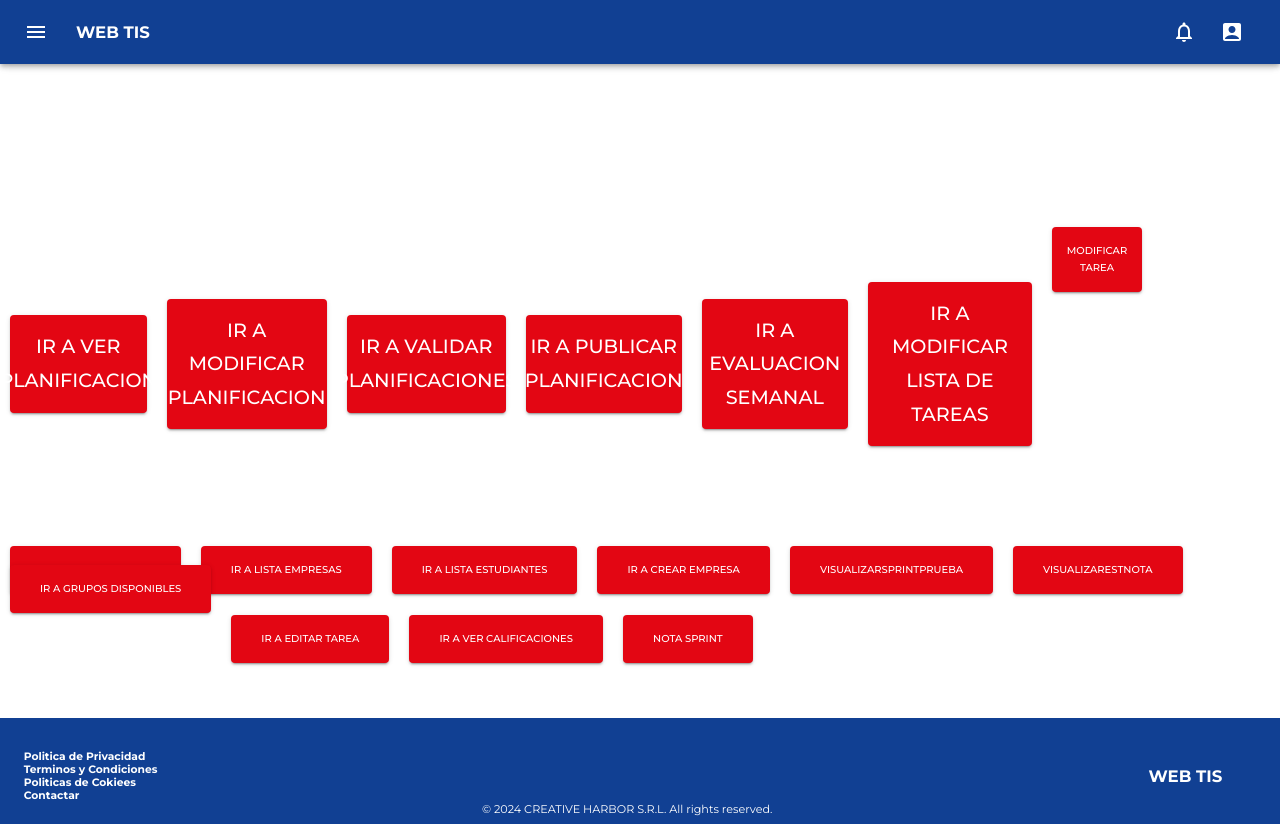
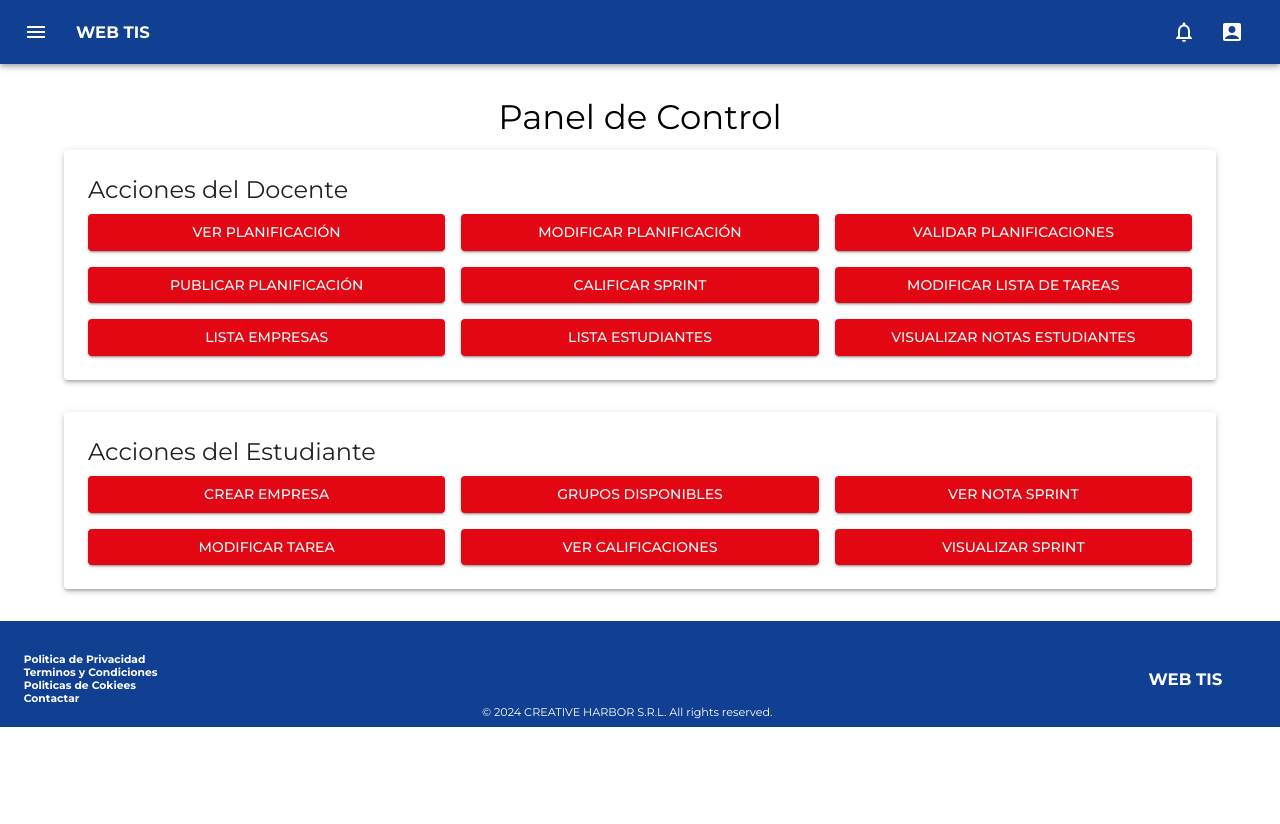
Before and after one commit to RichardAgr/Evaluacion-de-Proyectos, a React (Vite) app in the folder Frontend/: page / in a window 1280 px wide. After the commit the page ends 800 px from the top, so only its background shows below. Built offline with nearby package versions, Linux system fonts and the light colour scheme.

Commit message:
correccion de Editar Planificacion

```diff
--- a/Frontend/src/pages/Home/home.jsx
+++ b/Frontend/src/pages/Home/home.jsx
@@ -1,323 +1,134 @@
 import { Fragment } from "react";
 import Footer from "../../components/Footer/footer.jsx";
 import Header from "../../components/Header/header.jsx";
+import { useNavigate } from "react-router-dom";
+import { Container, Grid, Button, Typography, Paper } from "@mui/material";
 
-import { useNavigate } from "react-router-dom";
-import { Button } from "@mui/material";
+const ButtonGroup = ({ title, buttons }) => (
+  <Paper elevation={3} sx={{ p: 3, mb: 4 }}>
+    <Typography variant="h5" gutterBottom>
+      {title}
+    </Typography>
+    <Grid container spacing={2}>
+      {buttons.map((button, index) => (
+        <Grid item xs={12} sm={6} md={4} key={index}>
+          <Button
+            variant="contained"
+            color="primary"
+            fullWidth
+            onClick={button.onClick}
+            sx={{
+              height: "100%",
+              display: "flex",
+              justifyContent: "center",
+              alignItems: "center",
+              textAlign: "center",
+            }}
+          >
+            {button.label}
+          </Button>
+        </Grid>
+      ))}
+    </Grid>
+  </Paper>
+);
 
 function Home() {
   const navigate = useNavigate();
 
-  const handleNavigateToVerPlanificacion = () => {
-    navigate("/visualizarPlanificacion");
-  };
-  const handleNavigateToModificarPlanificacion = () => {
-    navigate("/modificarPlanificacion/empresa/1");
-  };
-  const handleNavigateToPublicarPlanificacion = () => {
-    navigate("/publicarPlanificacion/empresa/1");
-  };
-  const handleNavigateToValidarEmpresas = () => {
-    navigate("/validarPlanificacion/");
-  };
-  const handleNavigateToEvaluacionSemanal = () => {
-    navigate("/evaluacionSemanal/empresa/1/sprint/1/");
-  };
-  const handleNavigateToModificarLista = () => {
-    navigate("/modificarListaTareas/empresa/1/sprint/1/semana/1");
-  };
-  const handleNavigateToEmpresasLista = () => {
-    navigate("/homeGrupoDocente/listaEmpresas/1");
-  };
+  const teacherButtons = [
+    {
+      label: "Ver Planificación",
+      onClick: () => navigate("/visualizarPlanificacion"),
+    },
+    {
+      label: "Modificar Planificación",
+      onClick: () => navigate("/modificarPlanificacion/empresa/1"),
+    },
+    {
+      label: "Validar Planificaciones",
+      onClick: () => navigate("/validarPlanificacion/"),
+    },
+    {
+      label: "Publicar Planificación",
+      onClick: () => navigate("/publicarPlanificacion/empresa/1"),
+    },
+    {
+      label: "Calificar Sprint",
+      onClick: () => navigate("/calificarSprint/empresa/1/sprint/1/"),
+    },
+    {
+      label: "Modificar Lista de Tareas",
+      onClick: () =>
+        navigate("/modificarListaTareas/empresa/1/sprint/1/semana/1"),
+    },
+    {
+      label: "Lista Empresas",
+      onClick: () => navigate("/homeGrupoDocente/listaEmpresas/1"),
+    },
+    {
+      label: "Lista Estudiantes",
+      onClick: () => navigate("/homeGrupoDocente/listaEstudiantes/1/2024-2"),
+    },
+    {
+      label: "Visualizar Notas Estudiantes",
+      onClick: () => navigate("/homeDcoente/visCalificar"),
+    },
+  ];
 
-  const handleNavigateToListaEstudiantes = () => {
-    navigate("/homeGrupoDocente/listaEstudiantes/1/2024-2");
-  };
-  const handleNavigateToListaEstudiantesA = () => {
-    navigate("/homeGrupoDocente/listaEstudiantesA/1/2024-2");
-  };
+  const studentButtons = [
+    {
+      label: "Crear Empresa",
+      onClick: () => navigate("/homeEstudiante/homeGrupoEstudiante/crearGrupo"),
+    },
+    {
+      label: "Grupos Disponibles",
+      onClick: () => navigate("/homeEstudiante/gruposDisponibles"),
+    },
+    {
+      label: "Ver Nota Sprint",
+      onClick: () =>
+        navigate(
+          "homeEstudiante/homeGrupoEstudiante/empresas/1/calificaciones"
+        ),
+    },
+    {
+      label: "Modificar Tarea",
+      onClick: () =>
+        navigate("/homeEstudiante/homeGrupoEstudiante/sprint/semana/tareas/1"),
+    },
+    {
+      label: "Ver Calificaciones",
+      onClick: () =>
+        navigate(
+          "/homeEstudiante/homeGrupoEstudiante/empresas/1/calificaciones"
+        ),
+    },
+    {
+      label: "Visualizar Sprint",
+      onClick: () => navigate("/homeEstudiante/homeGrupoEstudiante/sprint/1"),
+    },
+  ];
 
-  const handleNavigateToCrearEmpresa = () => {
-    navigate("/homeEstudiante/homeGrupoEstudiante/crearGrupo");
-  };
-
-  const handleNavigateToGruposDisponibles = () => {
-    navigate("/homeEstudiante/gruposDisponibles");
-  };
-  const handleNavigateToNotaSprint = () => {
-    navigate( 'homeEstudiante/homeGrupoEstudiante/empresas/1/calificaciones');
-  };
-  const handleNavigateToModificarTarea = () => {
-    navigate( '/homeEstudiante/homeGrupoEstudiante/sprint/semana/tareas/1');
-  };
+  const sharedButtons = [
 
 
-  const handleNavigateEditarTarea = () => {
-    navigate("/homeEstudiante/homeGrupoEstudiante/sprint/semana/tareas/1");
-  };
+  ];
 
-  const handleNavigateCalificacionesHito = () => {
-    navigate("/homeEstudiante/homeGrupoEstudiante/empresas/1/calificaciones");
-  };
 
-  const handleNavigateVisualizarSprint = () => {
-    navigate("/homeEstudiante/homeGrupoEstudiante/sprint/1");
-  };
-  const handleNavigateResultadosAlumnos = () => {
-    navigate("/homeDcoente/visCalificar");
-  };
+
   return (
-    <Fragment>
+    <>
       <Header />
-      <div
-        className="container"
-        style={{
-          display: "flex",
-          justifyContent: "center",
-          alignItems: "center",
-          minHeight: "calc(100vh - 200px)", // Adjust this value based on your header and footer height
-        }}
-      >
-        <Button
-          variant="contained"
-          color="primary"
-          size="large"
-          onClick={handleNavigateToVerPlanificacion}
-          style={{
-            padding: "15px 30px",
-            fontSize: "1.2rem",
-            margin: "10px",
-          }}
-        >
-          Ir a Ver Planificacion
-        </Button>
-        <Button
-          variant="contained"
-          color="primary"
-          size="large"
-          onClick={handleNavigateToModificarPlanificacion}
-          style={{
-            padding: "15px 30px",
-            fontSize: "1.2rem",
-            margin: "10px",
-          }}
-        >
-          Ir a Modificar Planificacion
-        </Button>
-        <Button
-          variant="contained"
-          color="primary"
-          size="large"
-          onClick={handleNavigateToValidarEmpresas}
-          style={{
-            padding: "15px 30px",
-            fontSize: "1.2rem",
-            margin: "10px",
-          }}
-        >
-          Ir a Validar planificaciones
-        </Button>
-        <Button
-          variant="contained"
-          color="primary"
-          size="large"
-          onClick={handleNavigateToPublicarPlanificacion}
-          style={{
-            padding: "15px 30px",
-            fontSize: "1.2rem",
-            margin: "10px",
-          }}
-        >
-          Ir a publicar planificacion
-        </Button>
-        <Button
-          variant="contained"
-          color="primary"
-          size="large"
-          onClick={handleNavigateToEvaluacionSemanal}
-          style={{
-            padding: "15px 30px",
-            fontSize: "1.2rem",
-            margin: "10px",
-          }}
-        >
-          Ir a Evaluacion Semanal
-        </Button>
-        <Button
-          variant="contained"
-          color="primary"
-          size="large"
-          onClick={handleNavigateToModificarLista}
-          style={{
-            padding: "15px 30px",
-            fontSize: "1.2rem",
-            margin: "10px",
-          }}
-        >
-          Ir a Modificar Lista de Tareas
-        </Button>
-        <Button
-          variant="contained"
-          color="primary"
-          size="large"
-          onClick={handleNavigateToModificarTarea}
-          style={{
-            padding: "15px 30px",
-            fontSize: "10px",
-            margin: "10px",
-            marginTop: "-20em"
-          }}
-        >
-          Modificar tarea
-        </Button>
-      </div>
-      <div style={{gridAutoColumns:'auto'}}>
-        <Button
-          variant="contained"
-          color="primary"
-          size="large"
-          onClick={handleNavigateToEmpresasLista}
-          style={{
-            padding: "15px 30px",
-            fontSize: "10px",
-            margin: "10px",
-            marginTop: "-20em",
-          }}
-        >
-          Ir a Lista Empresas
-        </Button>
-        <Button
-          variant="contained"
-          color="primary"
-          size="large"
-          onClick={handleNavigateToEmpresasLista}
-          style={{
-            padding: "15px 30px",
-            fontSize: "10px",
-            margin: "10px",
-            marginTop: "-20em",
-          }}
-        >
-          Ir a Lista Empresas
-        </Button>
-        <Button
-          variant="contained"
-          color="primary"
-          size="large"
-          onClick={handleNavigateToListaEstudiantes}
-          style={{
-            padding: "15px 30px",
-            fontSize: "10px",
-            margin: "10px",
-            marginTop: "-20em",
-          }}
-        >
-          Ir a Lista Estudiantes
-        </Button>
-
-        <Button
-          variant="contained"
-          color="primary"
-          size="large"
-          onClick={handleNavigateToCrearEmpresa}
-          style={{
-            padding: "15px 30px",
-            fontSize: "10px",
-            margin: "10px",
-            marginTop: "-20em",
-          }}
-        >
-          Ir a Crear Empresa
-        </Button>
-        <Button
-          variant="contained"
-          color="primary"
-          size="large"
-          onClick={handleNavigateVisualizarSprint}
-          style={{
-            padding: "15px 30px",
-            fontSize: "10px",
-            margin: "10px",
-            marginTop: "-20em",
-          }}
-        >
-          VisualizarSprintPrueba
-        </Button>
-        <Button
-          variant="contained"
-          color="primary"
-          size="large"
-          onClick={handleNavigateResultadosAlumnos}
-          style={{
-            padding: "15px 30px",
-            fontSize: "10px",
-            margin: "10px",
-            marginTop: "-20em",
-          }}
-        >
-          VisualizarEstNota
-        </Button>
-        <Button
-          variant="contained"
-          color="primary"
-          size="large"
-          onClick={handleNavigateToGruposDisponibles}
-          style={{
-            padding: "15px 30px",
-            fontSize: "10px",
-            margin: "10px",
-            marginTop: "-20em",
-          }}
-        >
-          Ir a Grupos Disponibles
-        </Button>
-
-        <Button
-          variant="contained"
-          color="primary"
-          size="large"
-          onClick={handleNavigateEditarTarea}
-          style={{
-            padding: "15px 30px",
-            fontSize: "10px",
-            margin: "10px",
-            marginTop: "-10em",
-          }}
-        >
-          Ir a Editar Tarea
-        </Button>
-        <Button
-          variant="contained"
-          color="primary"
-          size="large"
-          onClick={handleNavigateCalificacionesHito}
-          style={{
-            padding: "15px 30px",
-            fontSize: "10px",
-            margin: "10px",
-            marginTop: "-10em",
-          }}
-        >
-          Ir a Ver Calificaciones
-        </Button>
-        <Button
-          variant="contained"
-          color="primary"
-          size="large"
-          onClick={handleNavigateToNotaSprint}
-          style={{
-            padding: "15px 30px",
-            fontSize: "10px",
-            margin: "10px",
-            marginTop: "-10em"
-          }}
-        >
-          Nota Sprint
-        </Button>
-
-      </div>
+      <Container maxWidth="lg" sx={{ my: 4 }}>
+        <Typography variant="h4" gutterBottom align="center">
+          Panel de Control
+        </Typography>
+        <ButtonGroup title="Acciones del Docente" buttons={teacherButtons} />
+        <ButtonGroup title="Acciones del Estudiante" buttons={studentButtons} />
+      </Container>
       <Footer />
-    </Fragment>
+    </>
   );
 }
 
```
Also changed, not shown: Frontend/src/pages/Estudiante/editarPlanificacion/editarPlanificacion.jsx (+10 -1 lines), Frontend/src/pages/VisualizacionCompartida/visualizarSprint/visualizarSprint.jsx (added).
